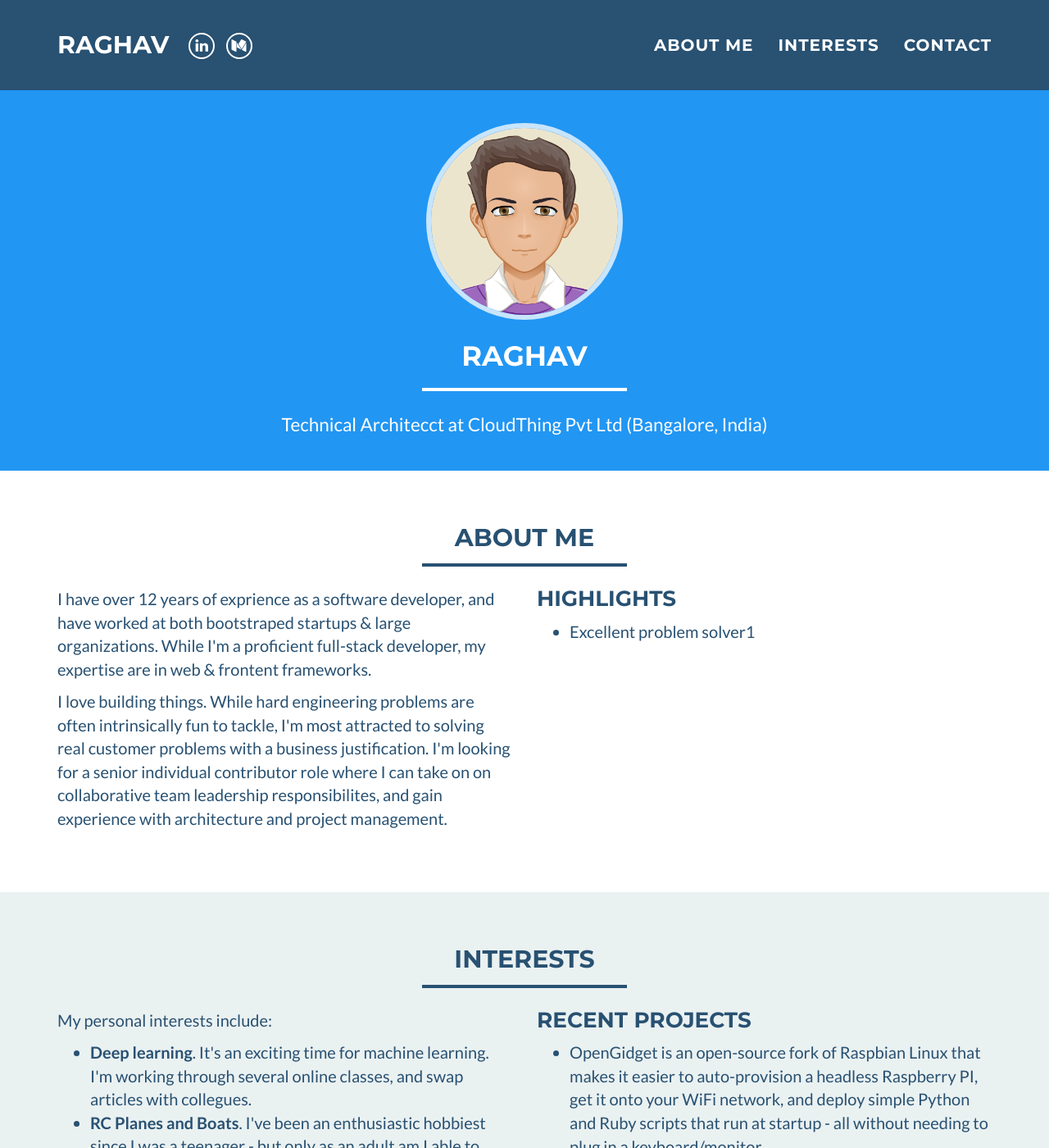
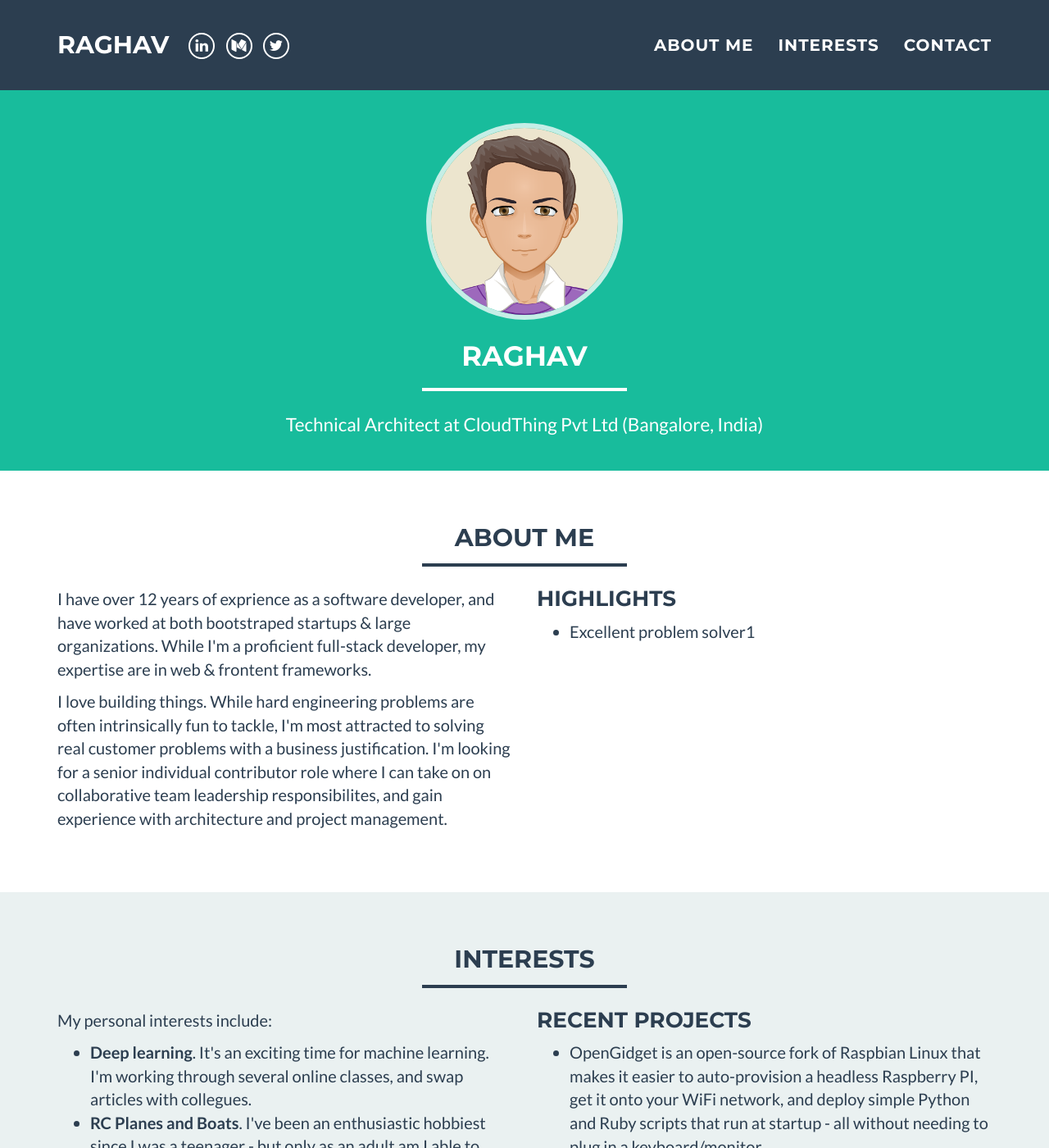
Before and after one commit to raghu1286/raghu1286, a Jekyll site: the page built from index.html, in a window 1280 px wide and 1400 px high. Shown: the whole window at 82% size. Built offline with Jekyll 4.4.1, drawn with Linux system fonts in a browser that asks for light colours.

Commit message:
Theme update

```diff
--- a/_config.yml
+++ b/_config.yml
@@ -3,7 +3,7 @@ name: Raghav
 email: email@raghavendra.me
 #canonical_url: https://edwinexemplar.com
 keywords: "Software Engineer, FullStack developer, React, ReactJs, React Native, Python, Cassandra, ElasticSearch, Big Data"
-skills: "Technical Architecct at CloudThing Pvt Ltd (Bangalore, India)"
+skills: "Technical Architect at CloudThing Pvt Ltd (Bangalore, India)"
 baseurl:
 
 # Social networks usernames (many more available: google-plus, flickr, dribbble, pinterest, instagram, tumblr, linkedin, etc.)
@@ -13,6 +13,8 @@ social:
     url: https://www.linkedin.com/in/raghavendra-muppalla-97582664/
   - title: medium
     url: https://medium.com/@raghu1286
+  - title: twitter
+    url: https://twitter.com/rags1286
 
 # Google webmaster tools
 google_verify:
@@ -22,10 +24,10 @@ bing_verify:
 
 # Color settings (hex-codes without the leading hash-tag)
 color:
-  primary: 2196F3
-  primary-rgb: "33, 150, 243"
-  secondary: 285172
-  secondary-dark: 29455b
+  primary: 18bc9c #80B3FF
+  primary-rgb: "24,288,156" #"128,179,255"
+  secondary: 2c3e50 #FD6E8A
+  secondary-dark: 233140 #A2122F
   section-tout: eaf1f1
 
 
```
